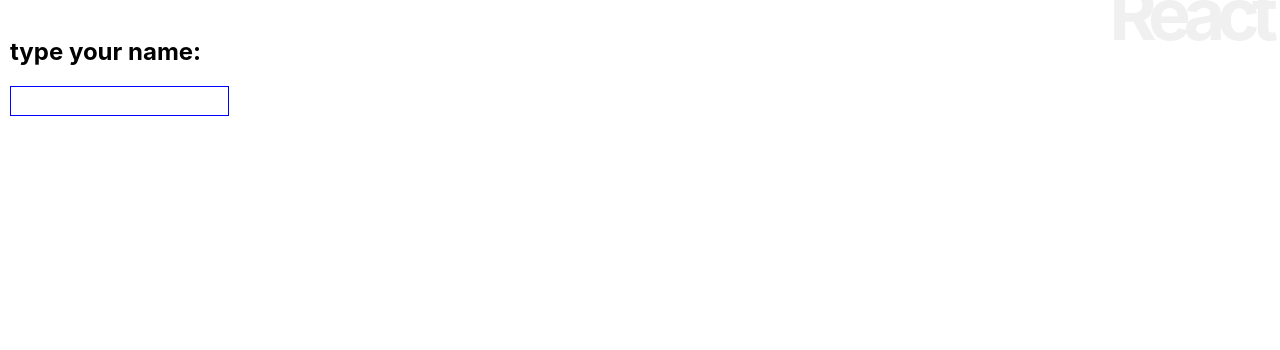
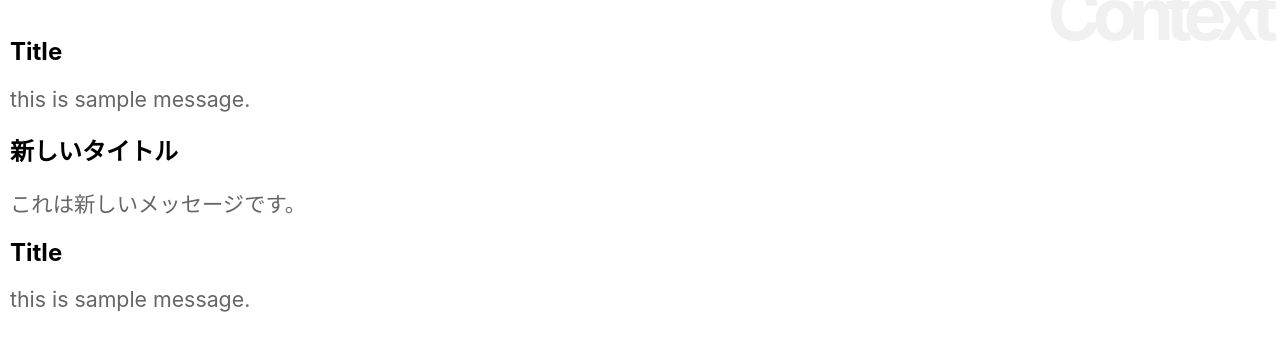
Before and after one commit to n-imai/react_app, a React (Create React App) app: page / in a window 1280 px wide. Shown: the top 350 px of the page. Built offline with nearby package versions, Linux system fonts and the light colour scheme.

Commit message:
Use provider and context

```diff
--- a/src/App.js
+++ b/src/App.js
@@ -1,73 +1,56 @@
 import React,{Component} from 'react';
 import './App.css';
 
+let data = {title:'Title',
+  message:'this is sample message.'};
+
+const SampleContext = React.createContext(data);
+
 class App extends Component {
+  newdata = {title:'新しいタイトル',
+    message:'これは新しいメッセージです。'};
 
-  input = '';
-
-  msgStyle = {
-    fontSize: "20pt",
-    color: "#900",
-    margin: "20px 0px",
-    padding: "5px",
-  }
-
-  inputStyle = {
-    fontSize: "12pt",
-    padding: "5px",
-  }
+  render() {
+    return (
+        <div>
+          <h1>Context</h1>
+          <Title />
+          <Message />
+          <SampleContext.Provider value={this.newdata}>
+            <Title />
+            <Message />
+          </SampleContext.Provider>
+          <Title />
+          <Message />
+        </div>
+    );
+  }
+}
 
 
-  constructor(props){
-    super(props);
-    this.state = {
-      message: 'type your name:',
-    };
-    this.doCheck = this.doCheck.bind(this);
-    this.doSubmit = this.doSubmit.bind(this);
-  }
-  doCheck(event){
-    alert(event.target.value +
-      "は長すぎます。(最大１０文字)");
-  }
+class Title extends Component {
+  static contextType = SampleContext;
 
-  doSubmit(event){
-    this.setState({
-      message: 'Hello, ' + this.input + '!!'
-    });
-    event.preventDefault();
-  }
+  render(){
+    return (
+      <div>
+        <h2>{this.context.title}</h2>
+      </div>
+    );
+  }
+}
 
 
-  render(){
-    return <div>
-        <h1>React</h1>
-        <h2>{this.state.message}</h2>
-        <Message maxlength="10" onCheck={this.doCheck} />
-      </div>;
-  }
-}
 class Message extends Component {
-  inputStyle = {
-    fontSize: "12pt",
-    padding: "5px",
-  }
-  constructor(props){
-    super(props);
-    this.doChange = this.doChange.bind(this);
-  }
+  static contextType = SampleContext;
 
-  doChange(e){
-    if(e.target.value.length > this.props.maxlength){
-      this.props.onCheck(e);
-      e.target.value =
-        e.target.value.substr(0,this.props.maxlength);
-    }
-  }
-  render(){
-    return <input type="text" style={this.inputStyle}
-      onChange={this.doChange} />;
-  }
+  render(){
+    return (
+      <div>
+        <p>{this.context.message}</p>
+      </div>
+    );
+  }
 }
 
 export default App;
```
